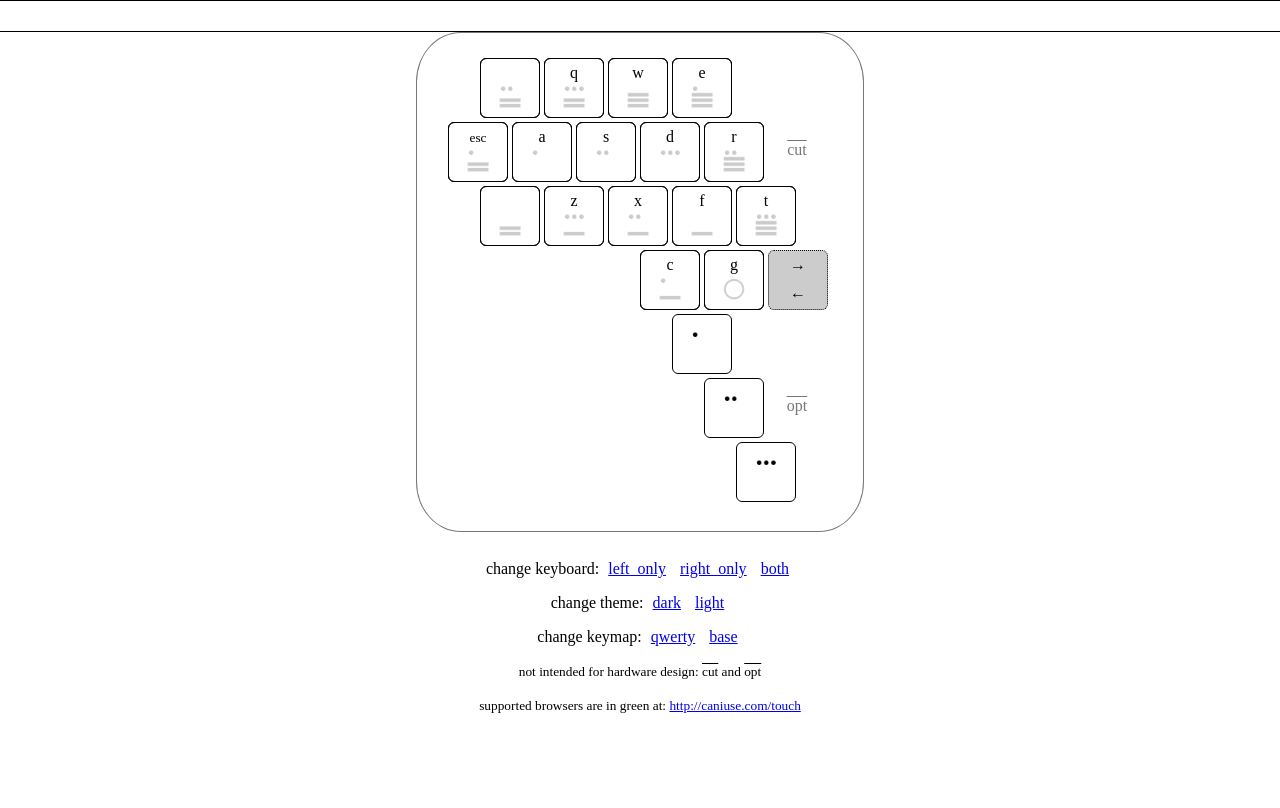
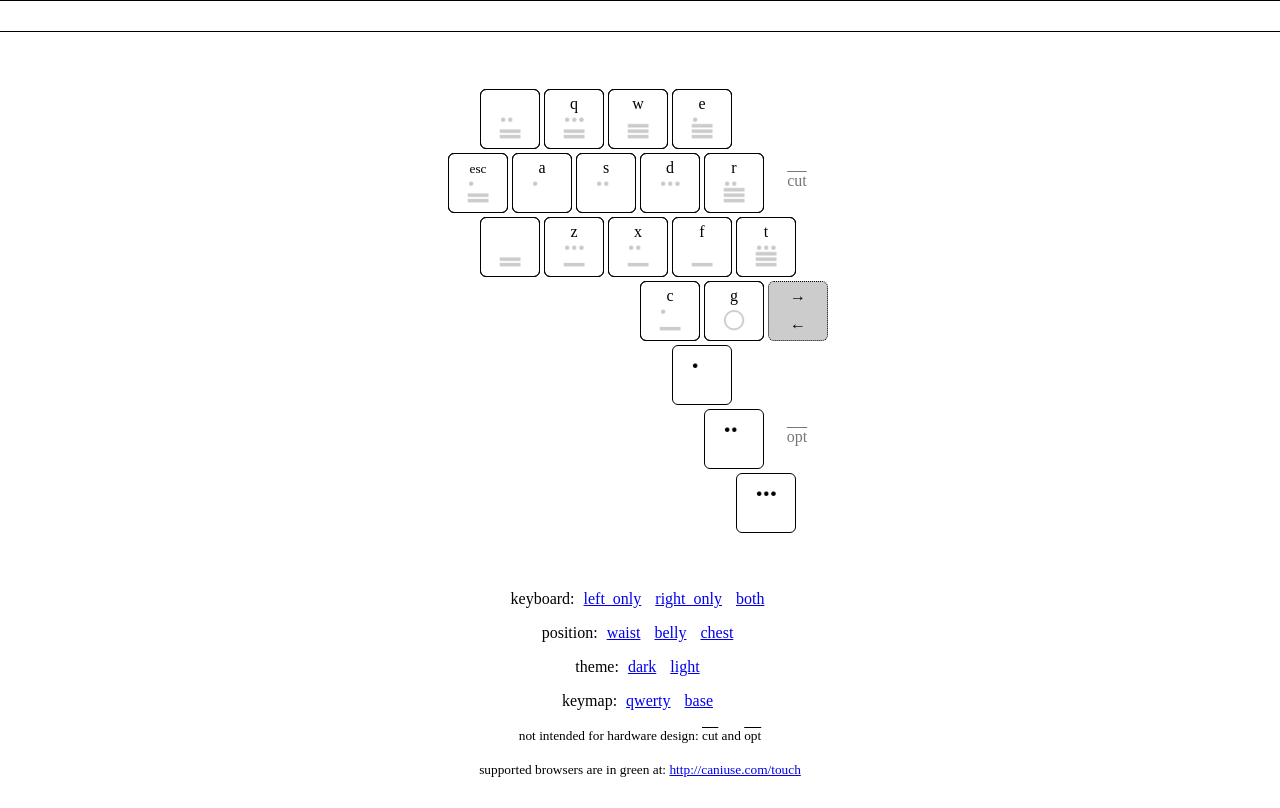
Before and after one commit to vaskoiii/symmetric-keyboard, a PHP site: page /index.php in a window 1280 px wide. Before the commit the page ends 713 px from the top, so only its background shows below. Run offline with PHP 8.4, Linux system fonts and the light colour scheme; data that the repository does not hold is empty.

Commit message:
choose position

```diff
--- a/index.php
+++ b/index.php
@@ -341,7 +341,7 @@ else
 	}
 </script>
 
-<span id="option_block" style="margin-top: 30px; margin-bottom: 30px; display: block;">
+<span id="option_block" style="margin-top: 60px; margin-bottom: 30px; display: block;">
 	<script>
 		function choose_keyboard($mode) {
 			switch ($mode) {
@@ -364,6 +364,22 @@ else
 				break;
 			}
 		}
+		function choose_position(s1) {
+			switch (s1) {
+				case 'waist':
+					did('left_base').style.transform = 'rotate(0deg)';
+					did('right_base').style.transform = 'rotate(-0deg)';
+				break;
+				case 'belly':
+					did('left_base').style.transform = 'rotate(26.6deg)';
+					did('right_base').style.transform = 'rotate(-26.6deg)';
+				break;
+				case 'chest':
+					did('left_base').style.transform = 'rotate(45deg)';
+					did('right_base').style.transform = 'rotate(-45deg)';
+				break;
+			}
+		}
 		function choose_theme(s1) {
 			o1 = did('html');
 			switch (s1) {
@@ -381,18 +397,24 @@ else
 		}
 	</script>
 	<p id="choose_keyboard">
-		change keyboard:
+		keyboard:
 		<a href="javascript: choose_keyboard('left')">left_only</a>
 		<a href="javascript: choose_keyboard('right')">right_only</a>
 		<a href="javascript: choose_keyboard('both')">both</a>
 	</p>
+	<p id="choose_position">
+		position:
+		<a href="javascript: choose_position('waist')">waist</a>
+		<a href="javascript: choose_position('belly')">belly</a>
+		<a href="javascript: choose_position('chest')">chest</a>
+	</p>
 	<p id="choose_theme">
-		change theme:
+		theme:
 		<a href="javascript: choose_theme('dark')">dark</a>
 		<a href="javascript: choose_theme('light')">light</a>
 	</p>
 	<p id="choose_keymap">
-		change keymap: <?
+		keymap: <?
 		foreach ($config['keymap'] as $k1 => $v1) { ?>
 			<a href="<?= htmlentities($_SERVER['PHP_SELF']); ?>?keymap=<?= htmlentities($v1); ?>"><?= htmlentities($v1); ?></a><?
 		} ?>
--- a/style.php
+++ b/style.php
@@ -16,6 +16,7 @@ img {
 	margin-top: 16px;
 	width: 24px;
 	height: 24px; }
+#choose_position,
 #choose_vibrate,
 #choose_theme,
 #choose_mode,
@@ -24,6 +25,7 @@ img {
 	border: none;
 	text-align: center;
 	width: 100%; }
+	#choose_position a,
 	#choose_vibrate a,
 	#choose_theme a,
 	#choose_mode a,
@@ -155,8 +157,9 @@ img {
 	#rlmxx {
 		position: absolute; }
 #right_base {
+	margin-top: 32px;
+	border: none;
 	display: inline-block;
-	border: 1px solid #777;
 	width: 396px;
 	height: 448px;
 	padding: 25px; }
@@ -199,8 +202,9 @@ img {
 		transform: scaleX(-1);
 	}
 #left_base {
+	margin-top: 32px;
+	border: none;
 	display: inline-block;
-	border: 1px solid #777;
 	width: 396px;
 	height: 448px;
 	padding: 25px; }
```
